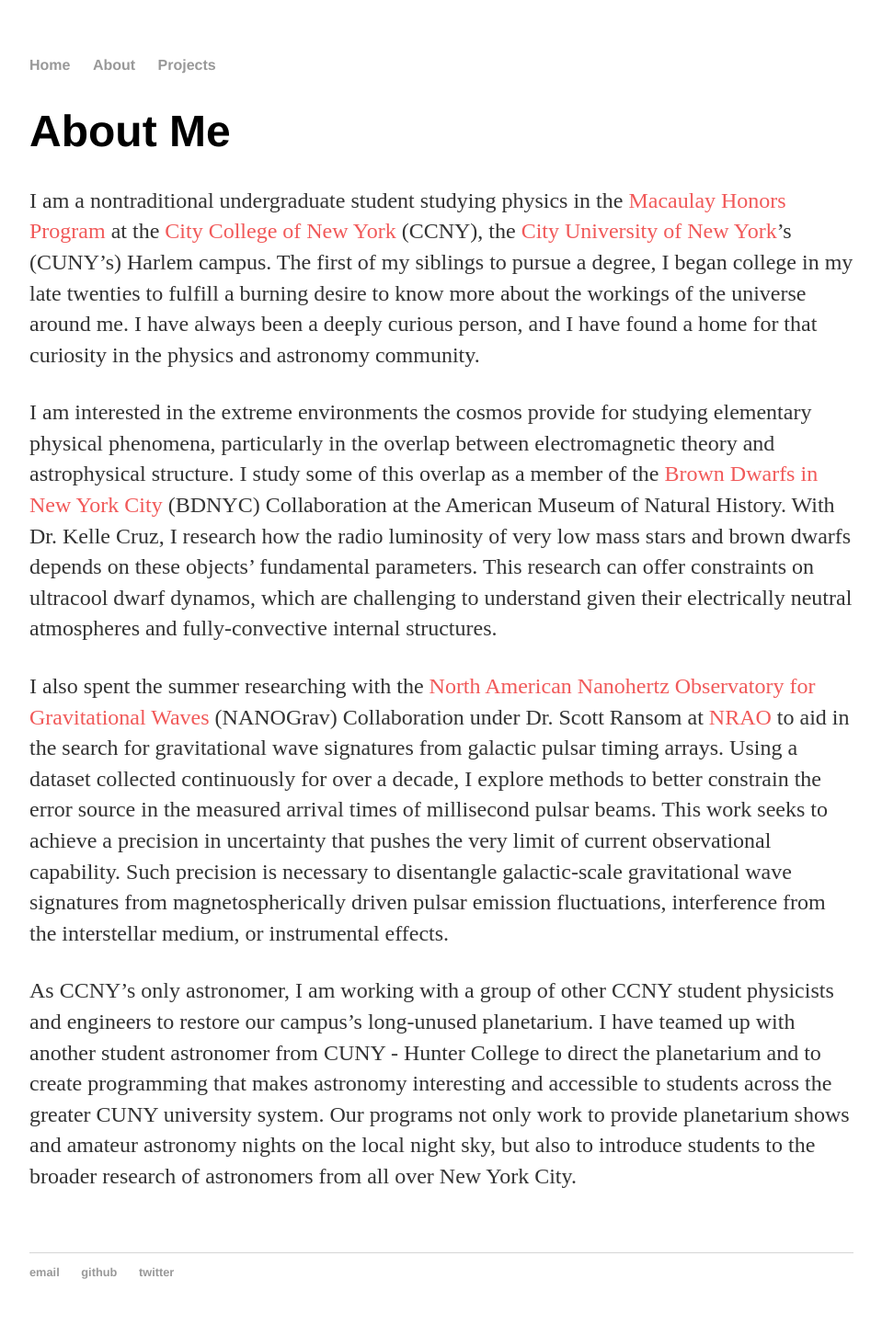
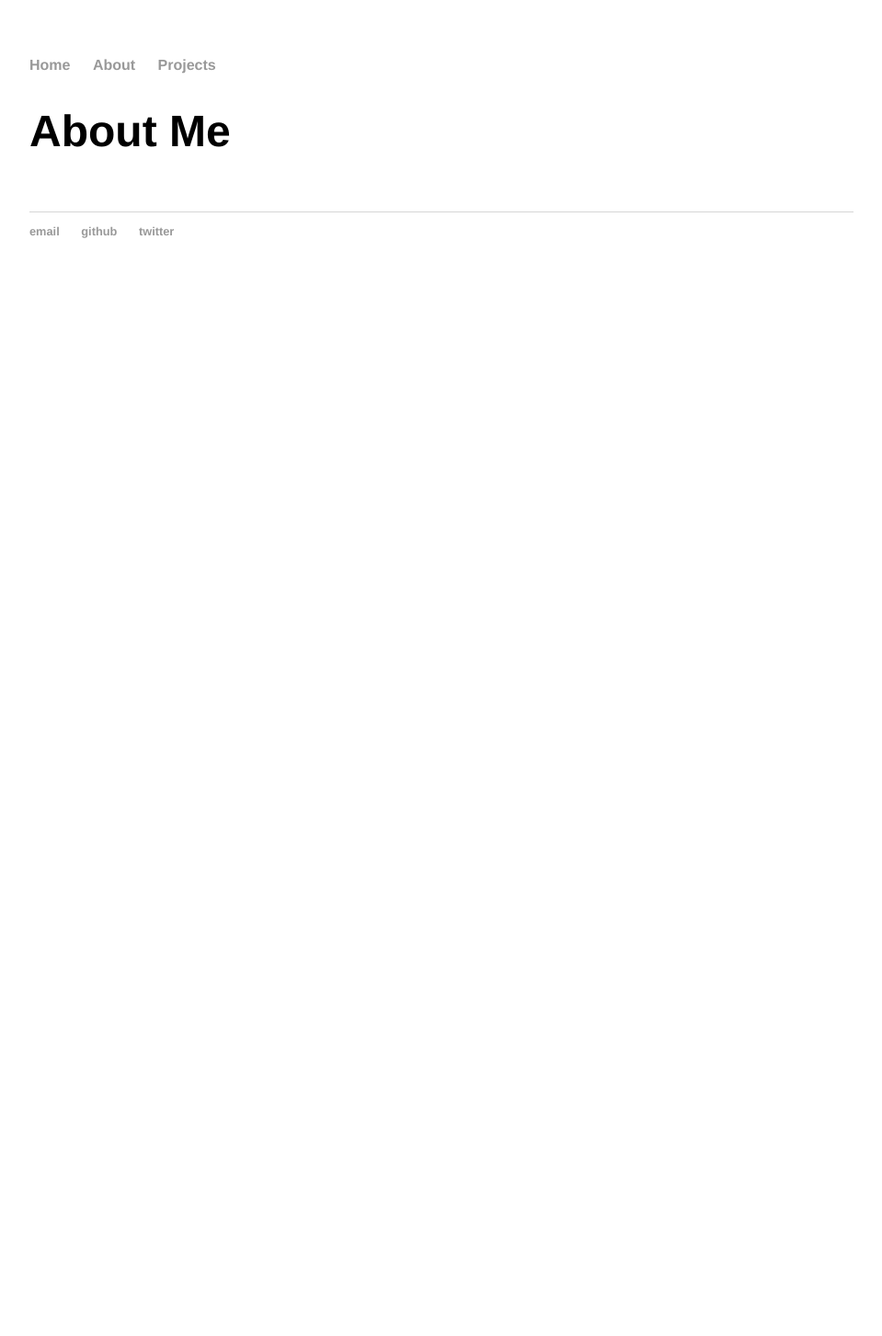
Before and after one commit to elliesch/elliesch.github.io, a Jekyll site: the page built from about/index.html, in a window 1280 px wide. Shown: the whole page at 92% size, without its empty margins (160-1119 px from the left). Built offline with Jekyll 4.4.1, drawn with Linux system fonts in a browser that asks for light colours; after the commit the page ends 900 px from its top, so only the background shows below that.

Commit message:
text edits

```diff
--- a/about/index.html
+++ b/about/index.html
@@ -5,8 +5,8 @@ title: About Ellie
 
 	<div class="about">
 		<h1>About Me</h1>
-		<p>I am a nontraditional undergraduate student studying physics in the <a href="http://macaulay.cuny.edu">Macaulay Honors Program</a> at the <a href="https://www.ccny.cuny.edu">City College of New York</a> (CCNY), the <a href=http://www2.cuny.edu>City University of New York</a>’s (CUNY’s) Harlem campus. The first of my siblings to pursue a degree, I began college in my late twenties to fulfill a burning desire to know more about the workings of the universe around me. I have always been a deeply curious person, and I have found a home for that curiosity in the physics and astronomy community.</p>
+		<!-- <p>I am a nontraditional undergraduate student studying physics in the <a href="http://macaulay.cuny.edu">Macaulay Honors Program</a> at the <a href="https://www.ccny.cuny.edu">City College of New York</a> (CCNY), the <a href=http://www2.cuny.edu>City University of New York</a>’s (CUNY’s) Harlem campus. The first of my siblings to pursue a degree, I began college in my late twenties to fulfill a burning desire to know more about the workings of the universe around me. I have always been a deeply curious person, and I have found a home for that curiosity in the physics and astronomy community.</p>
 		<p>I am interested in the extreme environments the cosmos provide for studying elementary physical phenomena, particularly in the overlap between electromagnetic theory and astrophysical structure. I study some of this overlap as a member of the <a href="http://www.bdnyc.org">Brown Dwarfs in New York City</a> (BDNYC) Collaboration at the American Museum of Natural History. With Dr. Kelle Cruz, I research how the radio luminosity of very low mass stars and brown dwarfs depends on these objects’ fundamental parameters. This research can offer constraints on ultracool dwarf dynamos, which are challenging to understand given their electrically neutral atmospheres and fully-convective internal structures.</p>
 		<p> I also spent the summer researching with the <a href="http://nanograv.org">North American Nanohertz Observatory for Gravitational Waves</a> (NANOGrav) Collaboration under Dr. Scott Ransom at <a href="http://www.nrao.edu">NRAO</a> to aid in the search for gravitational wave signatures from galactic pulsar timing arrays. Using a dataset collected continuously for over a decade, I explore methods to better constrain the error source in the measured arrival times of millisecond pulsar beams. This work seeks to achieve a precision in uncertainty that pushes the very limit of current observational capability. Such precision is necessary to disentangle galactic-scale gravitational wave signatures from magnetospherically driven pulsar emission fluctuations, interference from the interstellar medium, or instrumental effects.</p>
 		<p>As CCNY’s only astronomer, I am working with a group of other CCNY student physicists and engineers to restore our campus’s long-unused planetarium. I have teamed up with another student astronomer from CUNY - Hunter College to direct the planetarium and to create programming that makes astronomy interesting and accessible to students across the greater CUNY university system. Our programs not only work to provide planetarium shows and amateur astronomy nights on the local night sky, but also to introduce students to the broader research of astronomers from all over New York City.</p>
-	</div>
+	--></div>
```
